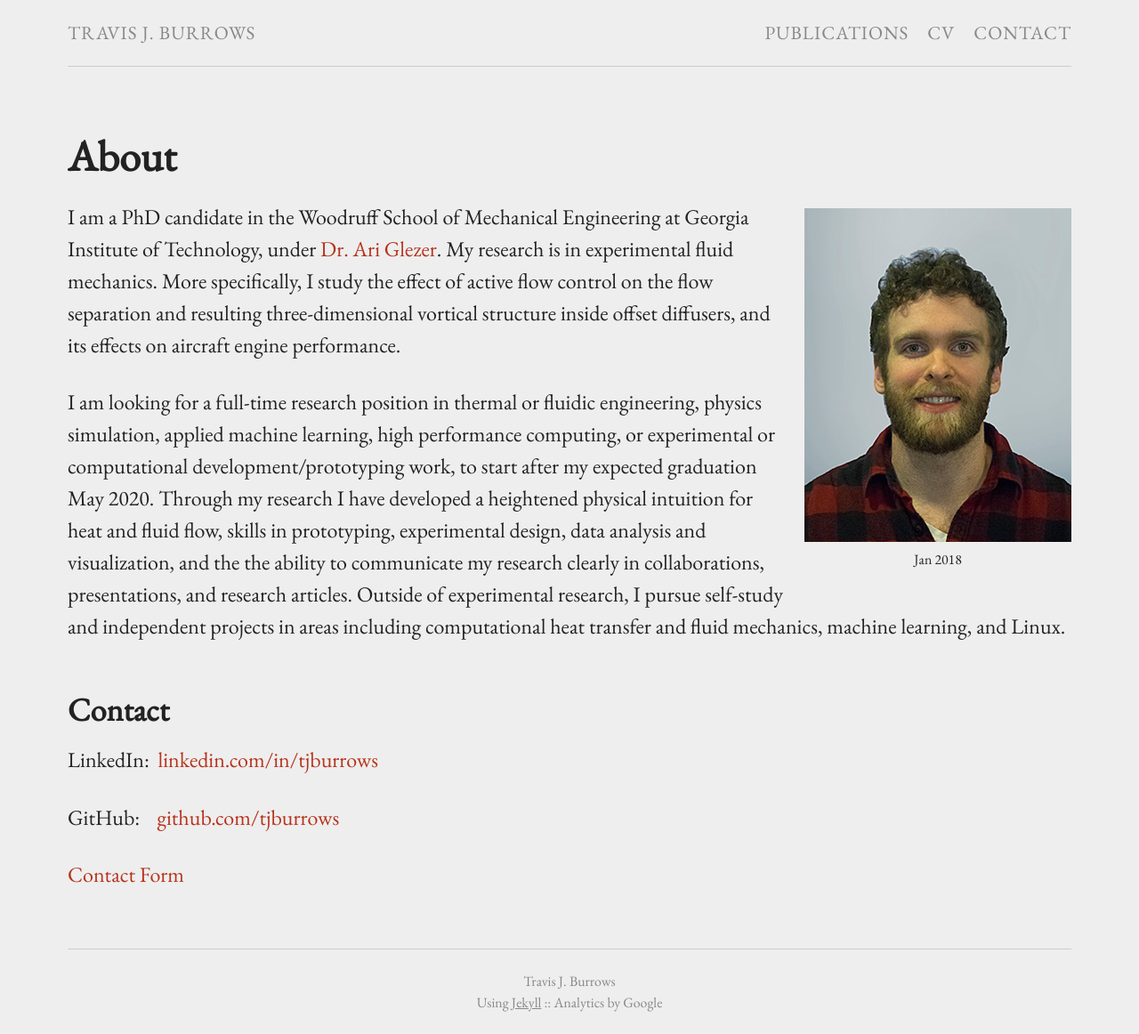
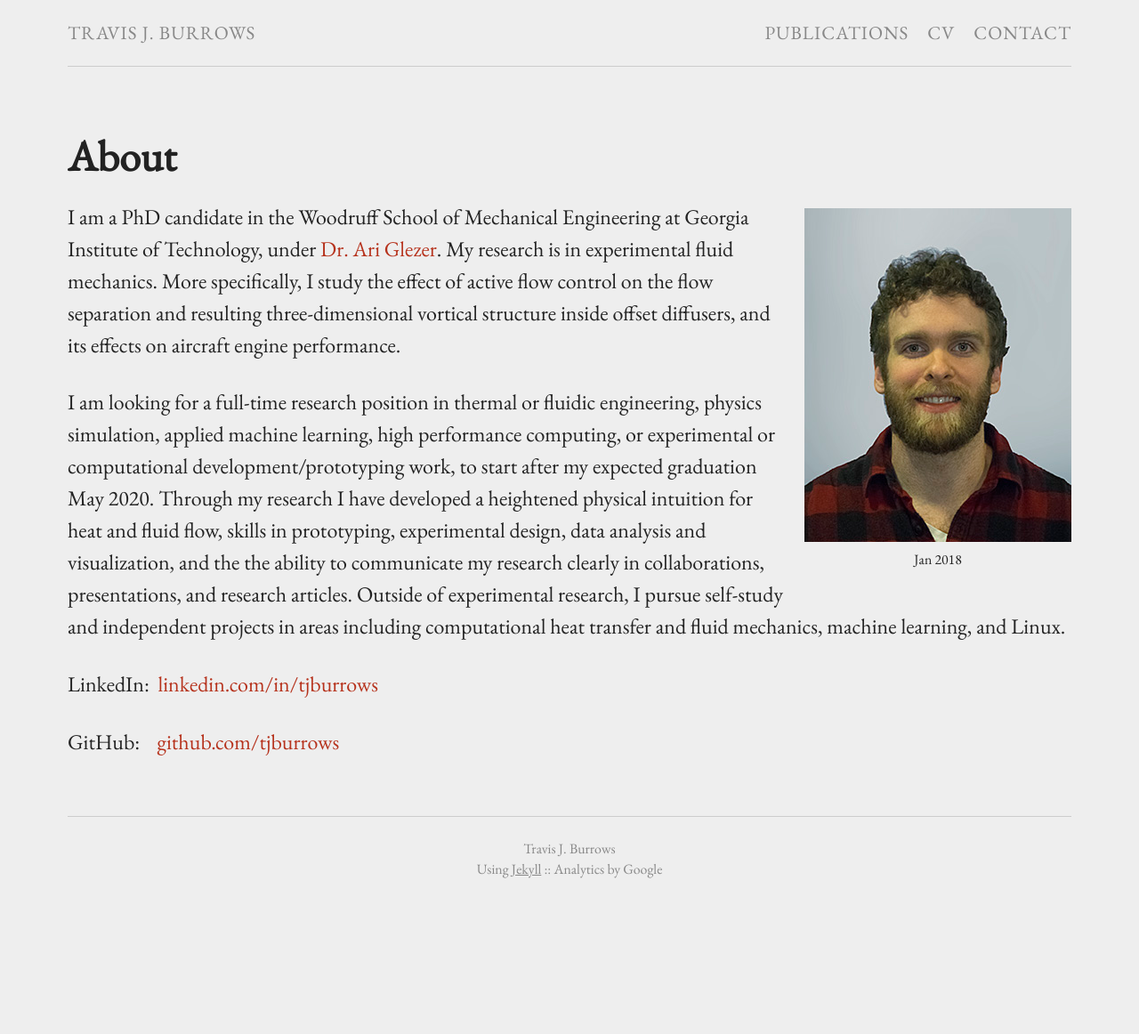
Before and after one commit to tjburrows/tjburrows.github.io, a Jekyll site: the page built from index.md, in a window 1280 px wide. Shown: the whole page at 89% size. Built offline with Jekyll 4.4.1, drawn with Linux system fonts in a browser that asks for light colours; after the commit the page ends 1013 px from its top, so only the background shows below that.

Commit message:
Update index.md

```diff
--- a/index.md
+++ b/index.md
@@ -10,10 +10,6 @@ I am a PhD candidate in the Woodruff School of Mechanical Engineering at Georgia
 
 I am looking for a full-time research position in thermal or fluidic engineering, physics simulation, applied machine learning, high performance computing, or experimental or computational development/prototyping work, to start after my expected graduation May 2020. Through my research I have developed a heightened physical intuition for heat and fluid flow, skills in prototyping, experimental design, data analysis and visualization, and the the ability to communicate my research clearly in collaborations, presentations, and research articles. Outside of experimental research, I pursue self-study and independent projects in areas including computational heat transfer and fluid mechanics, machine learning, and Linux.
 
-## Contact
-
 LinkedIn:&nbsp;&nbsp;[linkedin.com/in/tjburrows](https://www.linkedin.com/in/tjburrows)
 
 GitHub:&nbsp;&nbsp;&nbsp;&nbsp;[github.com/tjburrows](https://www.github.com/tjburrows)
-
-[Contact Form](/contact)
```
